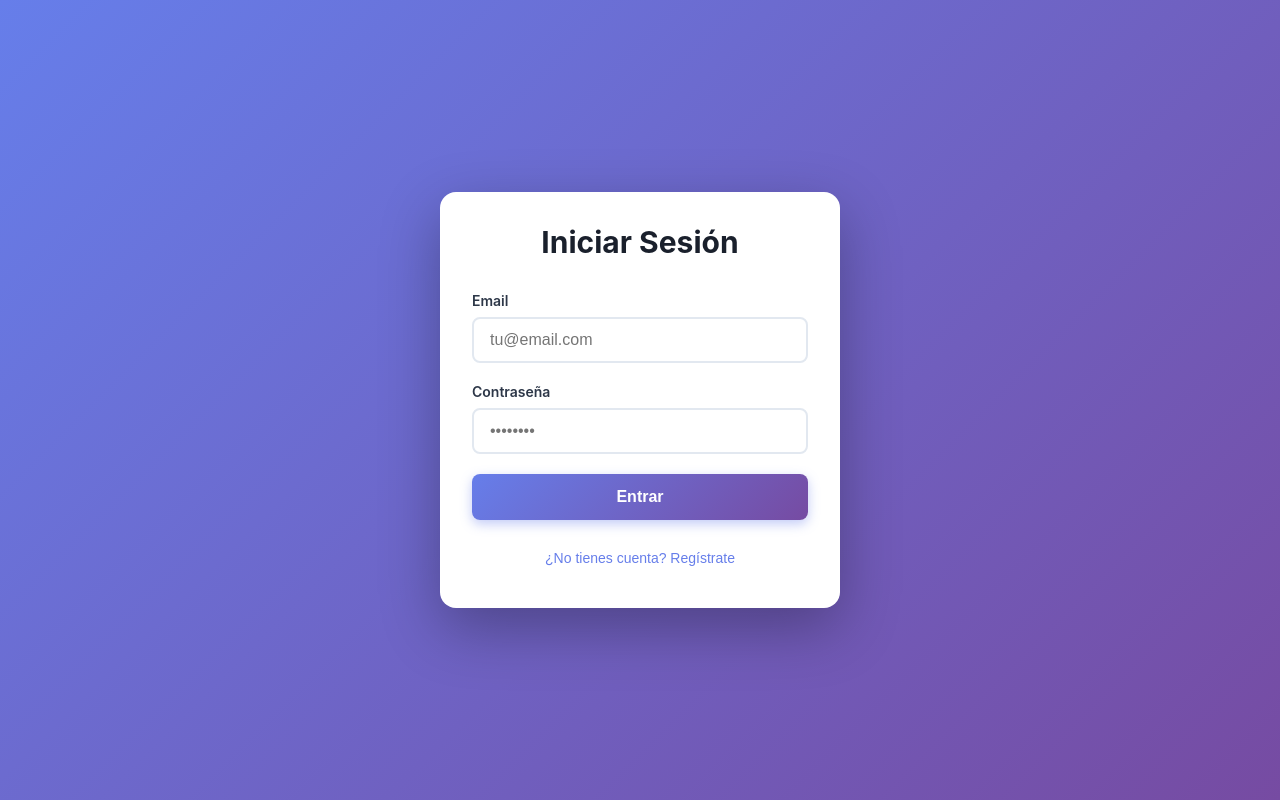
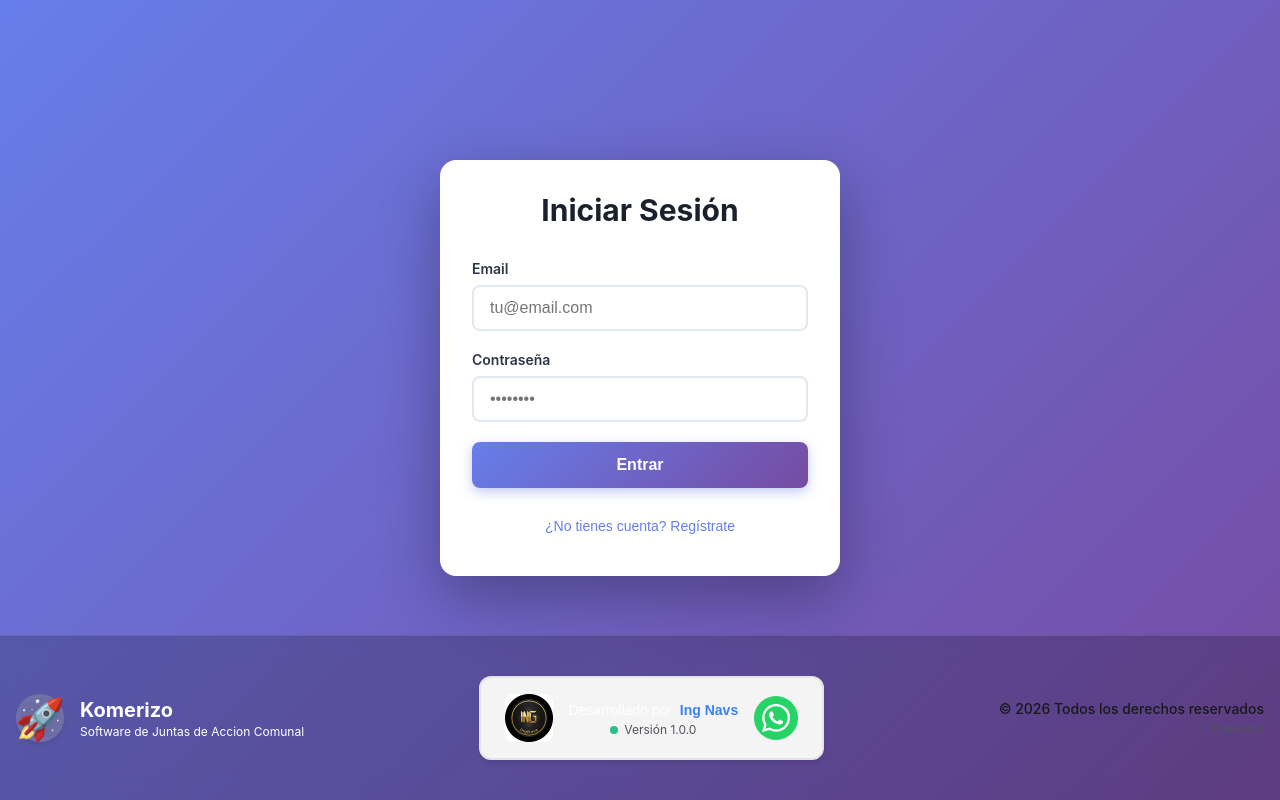
Before and after one commit to jnaveros40/komerizo, a Next.js app: page /login in a window 1280 px wide. Built offline with nearby package versions, Linux system fonts and the light colour scheme.

Commit message:
feat: update footer branding and styles in Login and Footer components

```diff
--- a/src/components/Footer.tsx
+++ b/src/components/Footer.tsx
@@ -22,8 +22,8 @@ const Footer = () => {
             🚀
           </div>
           <div className="brand-text">
-            <h3>Tu Proyecto</h3>
-            <p>Plantilla Base</p>
+            <h3>Komerizo</h3>
+            <p>Software de Juntas de Accion Comunal</p>
           </div>
         </div>
 
@@ -93,7 +93,7 @@ const Footer = () => {
             © {new Date().getFullYear()} Todos los derechos reservados
           </p>
           <p className="footer-entity">
-            Tu Empresa
+            Komerizo
           </p>
         </div>
       </div>
--- a/src/components/Login.css
+++ b/src/components/Login.css
@@ -1,10 +1,13 @@
 .login-container {
   min-height: 100vh;
   display: flex;
+  flex-direction: column;
   align-items: center;
   justify-content: center;
   padding: 1rem;
+  padding-bottom: 80px;
   background: linear-gradient(135deg, #667eea 0%, #764ba2 100%);
+  position: relative;
 }
 
 .login-card {
@@ -128,6 +131,36 @@
   cursor: not-allowed;
 }
 
+/* Footer en login */
+.login-container .footer-container {
+  position: absolute;
+  bottom: 0;
+  left: 0;
+  right: 0;
+  margin-top: 0;
+  background: rgba(0, 0, 0, 0.2);
+  backdrop-filter: blur(10px);
+  border-top: 1px solid rgba(255, 255, 255, 0.1);
+  box-shadow: none;
+}
+
+.login-container .footer-content {
+  padding: 1rem var(--spacing-md);
+}
+
+.login-container .brand-text h3,
+.login-container .brand-text p,
+.login-container .footer-text,
+.login-container .developer-text,
+.login-container .whatsapp-link span {
+  color: white !important;
+}
+
+.login-container .brand-logo {
+  background: rgba(255, 255, 255, 0.2);
+  backdrop-filter: blur(10px);
+}
+
 @media (max-width: 640px) {
   .login-card {
     padding: 1.5rem;
--- a/src/components/Login.tsx
+++ b/src/components/Login.tsx
@@ -2,6 +2,7 @@
 
 import { useState } from 'react'
 import { supabase } from '@/lib/supabase'
+import Footer from './Footer'
 import './Login.css'
 
 export default function Login() {
@@ -102,6 +103,7 @@ export default function Login() {
           </button>
         </form>
       </div>
+      <Footer />
     </div>
   )
 }
```
